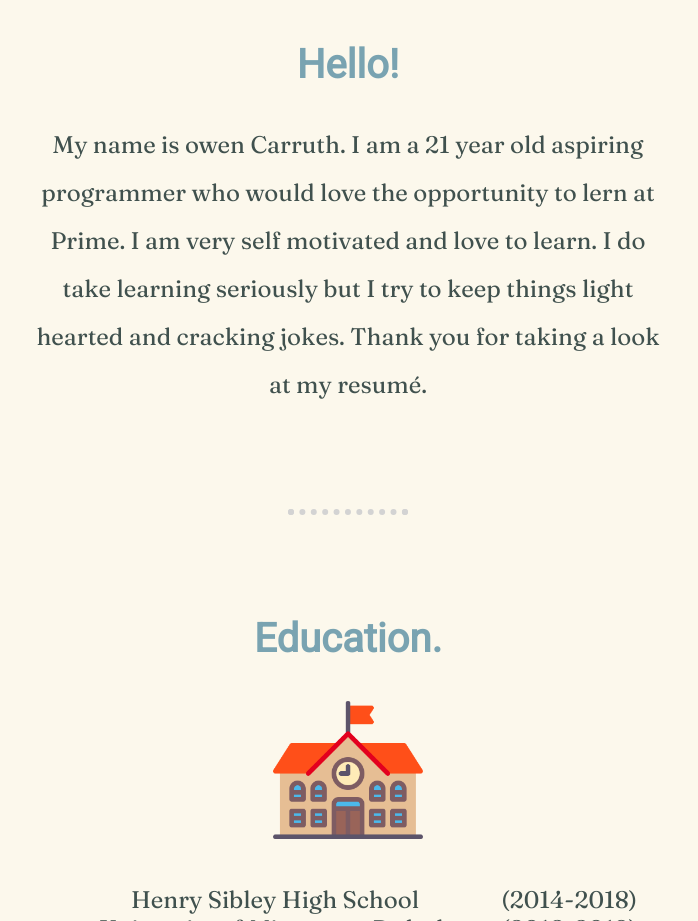
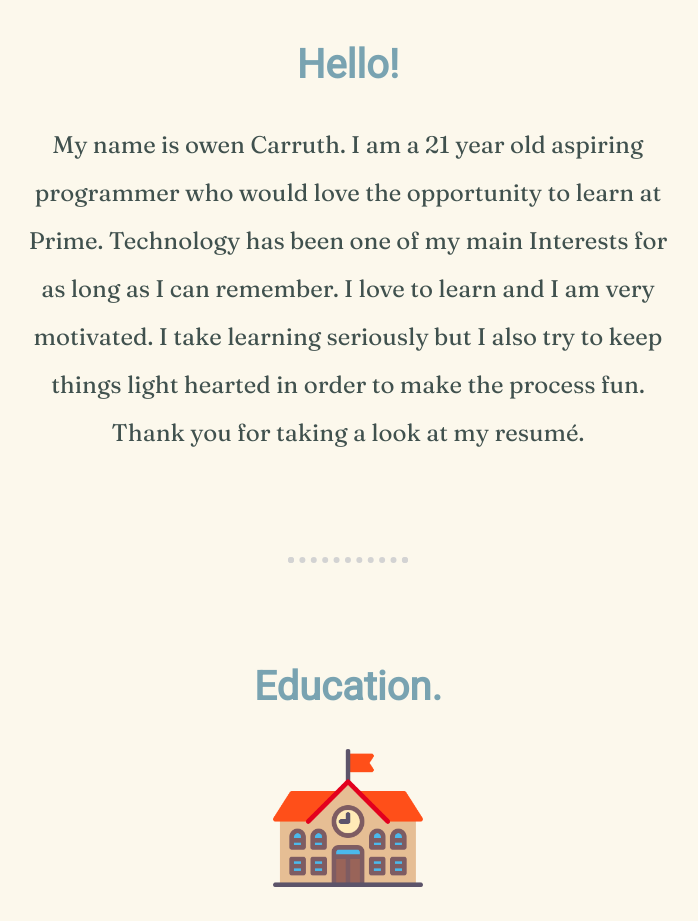
Before and after one commit to ocarr199/OwenCarruthPrime, a plain HTML site: page index.html in a window 1280 px wide. Shown: the part 780-1701 px from the top of the page, without its empty margins (292-990 px from the left). Drawn offline with Linux system fonts and the light colour scheme; a web font is replaced by a local one.

Commit message:
Update index.html

```diff
--- a/index.html
+++ b/index.html
@@ -26,8 +26,8 @@
   <div class="middle-container">
     <div class="profile">
       <h2>Hello!</h2>
-      <p class="intro">My name is owen Carruth. I am a 21 year old aspiring programmer who would love the opportunity to lern at Prime.
-        I am very self motivated and love to learn. I do take learning seriously but I try to keep things light hearted and cracking jokes. Thank you for taking a look at my resumé. </p>
+      <p class="intro">My name is owen Carruth. I am a 21 year old aspiring programmer who would love the opportunity to learn at Prime. Technology has been one of my main Interests for as long as I can remember.
+        I love to learn and I am very motivated. I take learning seriously but I also try to keep things light hearted in order to make the process fun. Thank you for taking a look at my resumé. </p>
     </div>
     <hr>
     <h2>Education.</h2>
```
